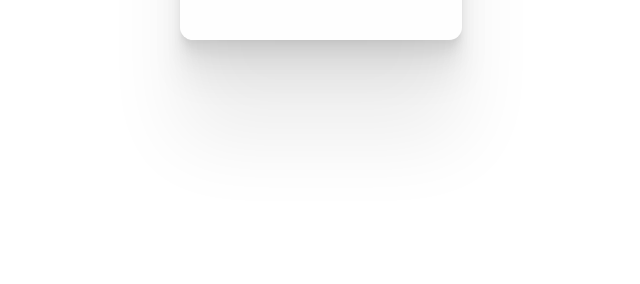
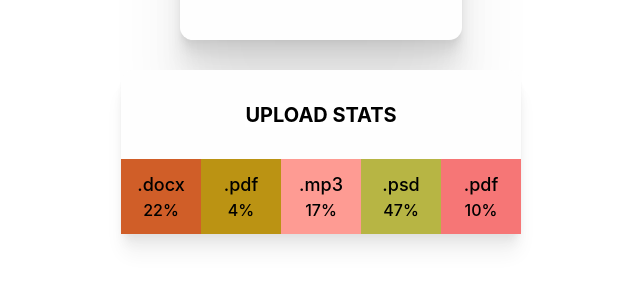
Before and after one commit to INRGI/goit-react-hw-01-components, a React (Create React App) app: page / in a window 1280 px wide. Shown: the part 274-558 px from the top of the page, without its empty margins (319-959 px from the left). Built offline with nearby package versions, Linux system fonts and the light colour scheme.

Commit message:
Add styles to Statictics

```diff
--- a/src/components/App/App.jsx
+++ b/src/components/App/App.jsx
@@ -1,5 +1,7 @@
 import user from '../../data/user.json';
+import data from '../../data/data.json'
 import Profile from '../Profile/Profile';
+import Statictics from 'components/Statistics/Statistics';
 import { Container } from './App.styled';
 
 export const App = () => {
@@ -12,5 +14,7 @@ export const App = () => {
         stats={user.stats}
         avatar={user.avatar}
       />
+      <Statictics title="Upload Stats" stats={data} />
     </Container>
+
 )};
--- a/src/components/Statistics/Statistics.jsx
+++ b/src/components/Statistics/Statistics.jsx
@@ -0,0 +1,35 @@
+import PropTypes from 'prop-types';
+import { Container, Label, List, Percent, Stat, Title } from './Statistics.styled';
+import { getRandomHexColor } from './getRandomHexColor';
+
+const Statictics = ({stats, title}) => {
+    return (
+        <Container>
+            {title && <Title>{title}</Title>}
+            <List>
+                {stats.map((item) => (
+                    <Stat
+                        key={item.id}
+                        style={{ backgroundColor: getRandomHexColor() }}
+                    >
+                        <Label>{item.label}</Label>
+                        <Percent>{item.percentage}%</Percent>
+                    </Stat>
+                ))}
+            </List>
+            </Container>
+    );
+};
+
+Statictics.propTypes = {
+    stats: PropTypes.arrayOf(
+        PropTypes.shape({
+            id: PropTypes.string.isRequired,
+            label: PropTypes.string.isRequired,
+            percentage: PropTypes.number.isRequired,
+        })
+    ).isRequired,
+    title: PropTypes.string,
+}
+
+export default Statictics;
--- a/src/components/Statistics/Statistics.styled.jsx
+++ b/src/components/Statistics/Statistics.styled.jsx
@@ -0,0 +1,59 @@
+import styled from '@emotion/styled';
+
+export const Container = styled.section`
+    padding-top: 1em;
+    padding-bottom: 0;
+    border-radius: 0.8em;
+    background-color: #fefefe;
+    box-shadow: 0 2.8px 2.2px rgba(0, 0, 0, 0.02),
+    0 6.7px 5.3px rgba(0, 0, 0, 0.028), 0 12.5px 10px rgba(0, 0, 0, 0.035),
+    0 22.3px 17.9px rgba(0, 0, 0, 0.042);
+    position: relative;
+    display: flex;
+    flex-direction: column;
+    align-items: center;
+`;
+
+export const Title = styled.h2`
+    text-align: center;
+    text-transform: uppercase;
+    background-color: white;
+    font-size: 20px;
+    font-weight: 700;
+`;
+
+export const List = styled.ul`
+    margin-left: auto;
+    margin-right: auto;
+    display: flex;
+    flex-wrap: wrap;
+    justify-content: center;
+    padding: 0;
+    margin-bottom: 0;
+`;
+
+export const Stat = styled.li`
+    list-style:none;
+    width: 80px;
+    height: 75px;
+    display: flex;
+    flex-direction: column;
+    align-items: center;
+    justify-content: center;
+    flex: 0 0 20%;
+    transition: color 0.3s ease;
+    :hover{
+        color:white;
+    }
+`;
+
+export const Label = styled.span`
+    font-weight: 500;
+    font-size: 18px;
+    margin-bottom: 5px;
+`;
+
+export const Percent = styled.span`
+    font-weight: 500;
+    font-size: 16px;
+`;
--- /dev/null
+++ b/src/components/Statistics/getRandomHexColor.js
@@ -0,0 +1,4 @@
+export const getRandomHexColor = () =>
+  `#${Math.floor(Math.random() * 16777215)
+    .toString(16)
+    .padStart(6, 0)}`;
```
